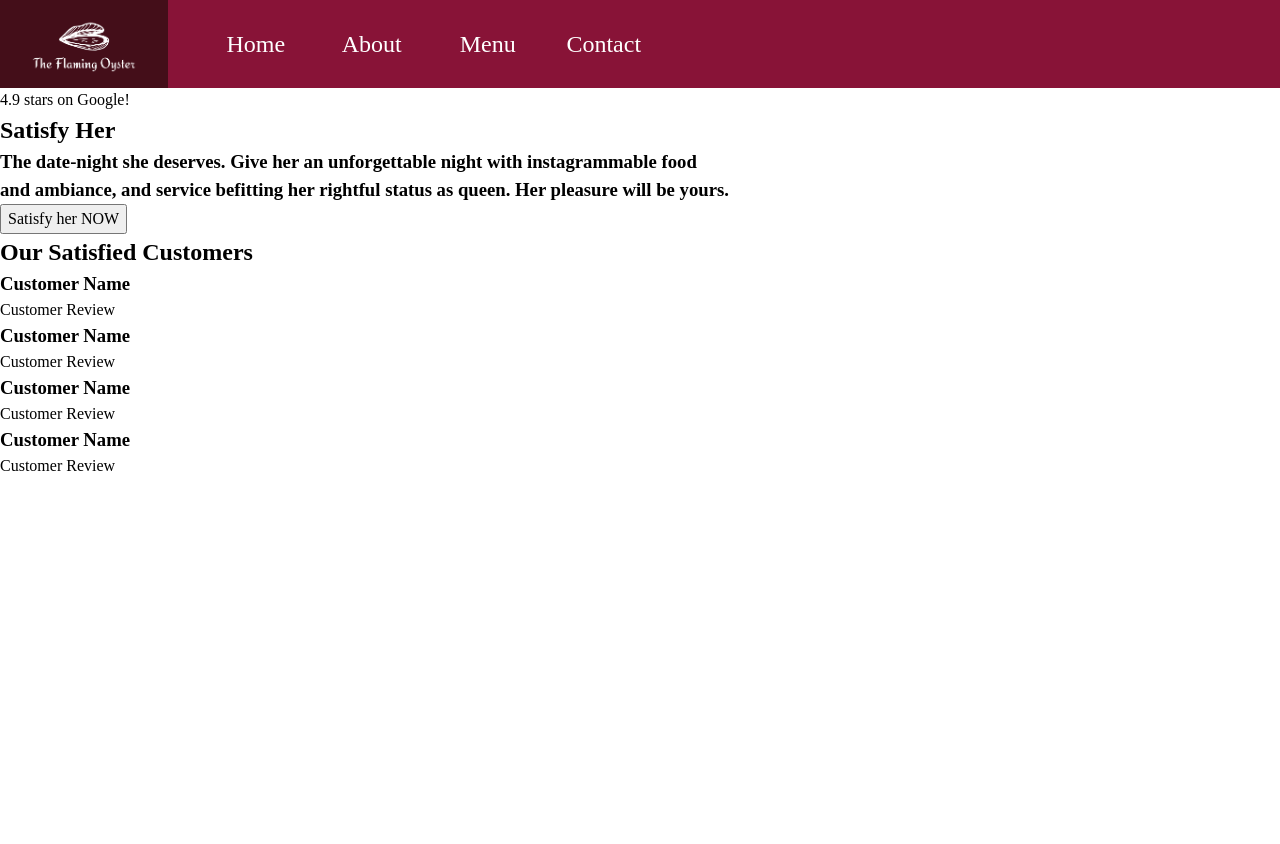
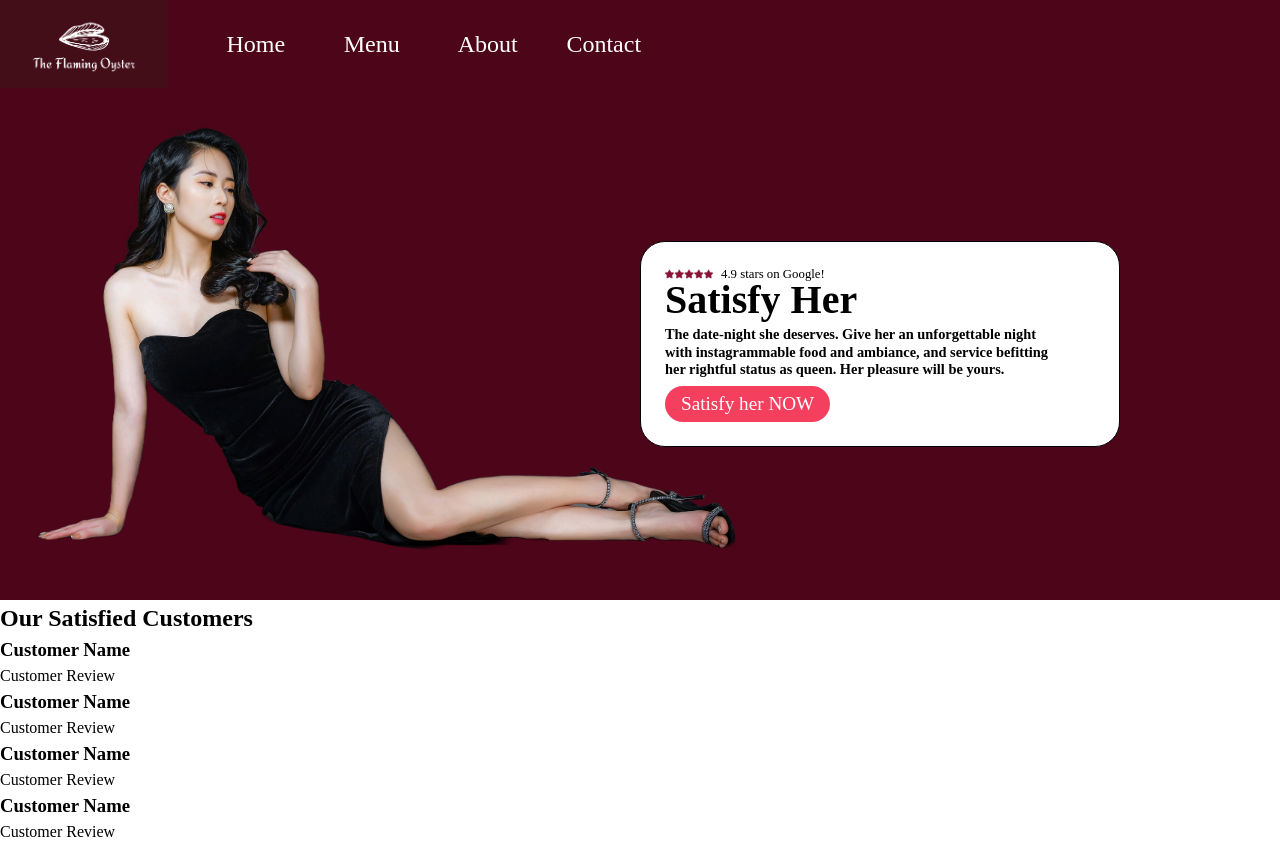
Before and after one commit to harithkhan/odin-restaurant-page, a website built with webpack: page src/template.html in a window 1280 px wide. Before the commit the page ends 800 px from the top, so only its background shows below. Built offline with nearby package versions, Linux system fonts and the light colour scheme.

Commit message:
style: complete basic styling of hero copy

```diff
--- a/src/style.css
+++ b/src/style.css
@@ -46,7 +46,7 @@ h1, h2, h3, h4, h5, h6 {
     --dark-rose: #e11d48;
     --very-dark-rose: #be123c;
     --bg-dark: #881337;
-    ---bg-very-dark: #4c0519;
+    --bg-very-dark: #4c0519;
 }
 
 body {
@@ -60,7 +60,7 @@ body {
 header {
   display: flex;
   align-items: center;
-  background-color: var(--bg-dark);
+  background-color: var(--bg-very-dark);
   height: 5.5rem;
 }
 
@@ -75,7 +75,7 @@ nav {
 
 .nav-button {
   cursor: pointer;
-  background-color: var(---bg-dark);
+  background-color: var(--bg-very-dark);
   color: white;
   border: none;
   width: 7rem;
@@ -86,3 +86,80 @@ nav {
 .nav-button:hover {
   background-color: var(--very-dark-rose);
 }
+
+/* Body */
+
+#content {
+  display: flex;
+  flex-direction: column;
+}
+
+.hero-container {
+  width: 100%;
+  height: 32rem;
+  background-color: #4c0519;
+  position: relative;
+  display: grid;
+  grid-template-columns: 1fr 1fr;
+  align-items: center;
+}
+
+.hero-bg {
+  width: auto;
+  height: 30rem;
+  position: absolute;
+  top: 0;
+  left: 2rem;
+  z-index: 0;
+  object-fit: cover;
+}
+
+.copy-container {
+  position: absolute;
+  z-index: 1;
+  width: 30rem;
+  background-color: white;
+  border: 1px solid black;
+  grid-column: 2 / -1;
+  border-radius: 25px;
+  padding: 1.5rem;
+}
+
+.kicker-container {
+  display: flex;
+  align-items: center;
+  gap: 0.5rem;
+  overflow: hidden;
+  height: 1rem;
+}
+
+.kicker-icon {
+  width: 3rem;
+  height: auto;
+  overflow: hidden;
+}
+
+.kicker-text {
+  font-size: 0.8rem;
+}
+
+.main-copy {
+  font-size: 2.5rem;
+  line-height: 0.9;
+}
+
+.secondary-copy {
+  font-size: 0.9rem;
+  line-height: 1.2;
+  margin-top: 0.5rem;
+}
+
+.cta-button {
+  margin-top: 0.5rem;
+  font-size: 1.2rem;
+  border-radius: 25px;
+  border: none;
+  padding: 0.2rem 1rem 0.2rem 1rem;
+  color: white;
+  background-color: var(--rose);
+}
--- a/src/template.html
+++ b/src/template.html
@@ -13,8 +13,8 @@
         </a>
         <nav>
             <button type="button" class="nav-button">Home</button>
+            <button type="button" class="nav-button">Menu</button>
             <button type="button" class="nav-button">About</button>
-            <button type="button" class="nav-button">Menu</button>
             <button type="button" class="nav-button">Contact</button>
         </nav>
     </header>
@@ -22,13 +22,14 @@
         <div class="hero-container">
             <div class="copy-container">
                 <div class="kicker-container">
-                    <div class="kicker-stars"></div>
+                    <img src="./img/stars-6.png" class="kicker-icon" alt="Icon showcasing 5 stars">
                     <p class="kicker-text">4.9 stars on Google!</p>
                 </div>
                 <h2 class="main-copy">Satisfy Her</h2>
                 <h3 class="secondary-copy">The date-night she deserves. Give her an unforgettable night with instagrammable food and ambiance, and service befitting her rightful status as queen. Her pleasure will be yours. </h3>
                 <button type="button" class="cta-button">Satisfy her NOW</button>
             </div>
+            <img src="./img/hero-transparent.png" class="hero-bg" alt="picture of very attractive Chinese woman">
         </div>
         <div class="review-container">
             <h2>Our Satisfied Customers</h2>
```
Also changed, not shown: src/img/hero-transparent.png (added).
